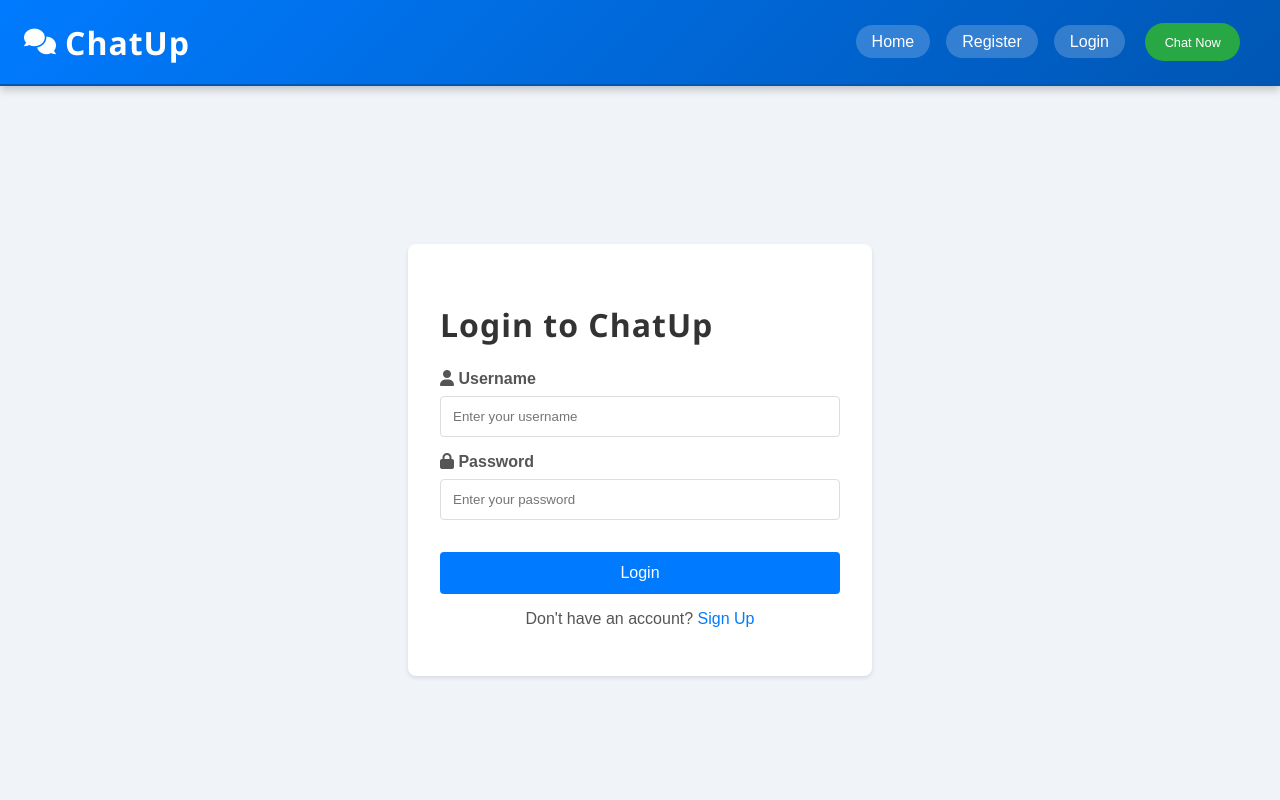
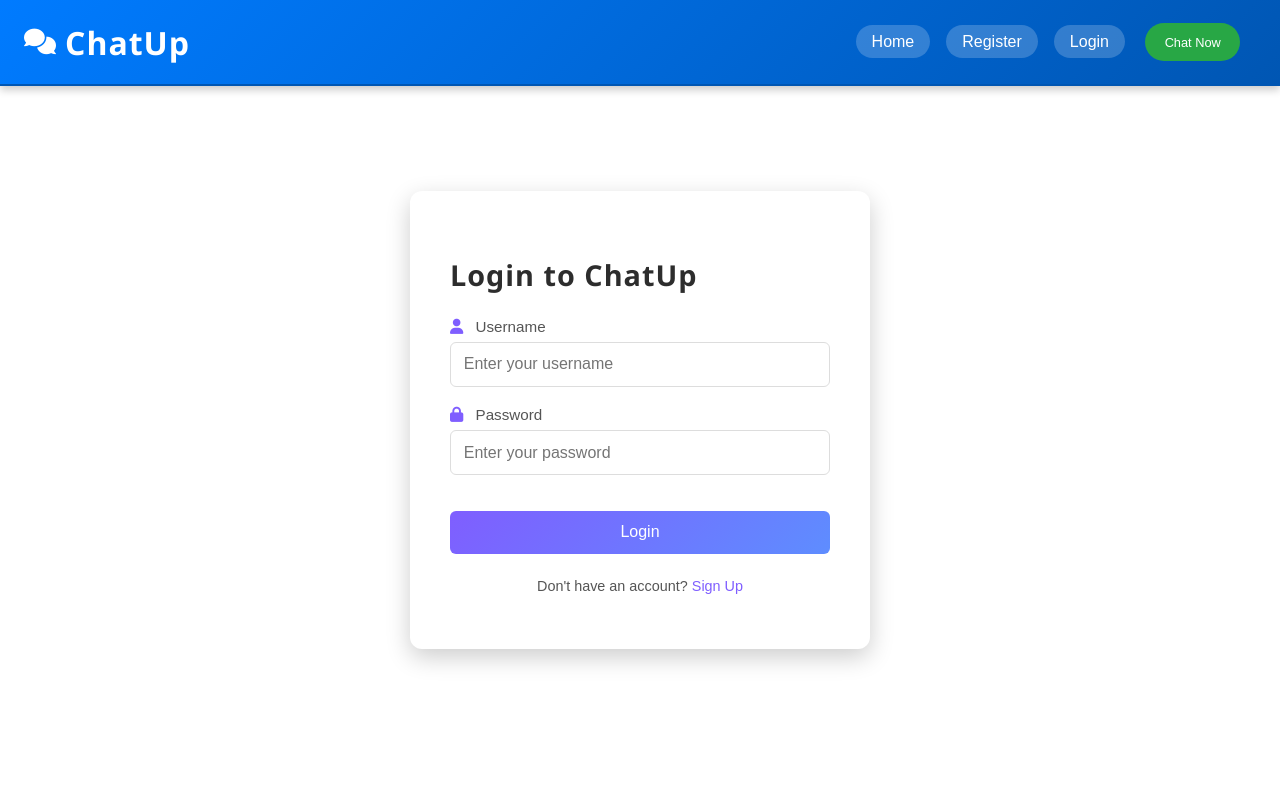
Before and after one commit to vkrm03/Chat_Up, a React (Vite) app in the folder FrontEnd/chat-app/: page /login in a window 1280 px wide. Shown: the top 800 px of the page. Built offline with nearby package versions, Linux system fonts and the light colour scheme.

Commit message:
Chat Page updated

```diff
--- a/FrontEnd/chat-app/src/App.jsx
+++ b/FrontEnd/chat-app/src/App.jsx
@@ -6,6 +6,8 @@ import Footer from './Footer';
 import Login from './Login';
 import Register from './Register';
 import Chat from './ChatPage';
+import JoinRoom from './JoinRoom';
+import CreateRoom from './CreateRoom';
 import NotFound from './NotFound';
 
 function App() {
@@ -18,6 +20,8 @@ function App() {
           <Route path="/login" element={<Login />} />
           <Route path="/register" element={<Register />} />
           <Route path="/chat" element={<Chat />} />
+          <Route path="/chat/join-room" element={<JoinRoom />} />
+          <Route path="/chat/create-room" element={<CreateRoom />} />
           <Route path="*" element={<NotFound />} />
         </Routes>
         <ConditionalFooter />
--- /dev/null
+++ b/FrontEnd/chat-app/src/CreateRoom.jsx
@@ -0,0 +1,37 @@
+import React, { useState } from 'react';
+import './assets/Room.css';
+
+function CreateRoom() {
+  const [roomName, setRoomName] = useState('');
+
+  const handleCreateRoom = (e) => {
+    e.preventDefault();
+    if (!roomName.trim()) {
+      alert('Please enter a room name.');
+      return;
+    }
+    console.log('Creating new room:', roomName);
+  };
+
+  return (
+    <div className="room-container">
+      <div className="room-card">
+        <h2>Create a Chat Room</h2>
+        <p className="room-subtitle">Start a new conversation with friends!</p>
+
+        <form onSubmit={handleCreateRoom}>
+          <input
+            type="text"
+            placeholder="Enter Room Name"
+            value={roomName}
+            onChange={(e) => setRoomName(e.target.value)}
+            className="room-input"
+          />
+          <button type="submit" className="room-btn">Create Room</button>
+        </form>
+      </div>
+    </div>
+  );
+}
+
+export default CreateRoom;
--- a/FrontEnd/chat-app/src/Footer.jsx
+++ b/FrontEnd/chat-app/src/Footer.jsx
@@ -23,7 +23,7 @@ const Footer = () => {
           <ul className="footer-social">
             <li><a href="https://www.facebook.com" target="_blank" rel="noopener noreferrer"><i className="fab fa-facebook-f"></i></a></li>
             <li><a href="https://x.com/VikramA354575" target="_blank" rel="noopener noreferrer"><i className="fab fa-twitter"></i></a></li>
-            <li><a href="https://www.instagram.com/vkrxm_.io/" target="_blank" rel="noopener noreferrer"><i className="fab fa-instagram"></i></a></li>
+            <li><a href="https://www.instagram.com/vkrxm_zzz/" target="_blank" rel="noopener noreferrer"><i className="fab fa-instagram"></i></a></li>
             <li><a href="https://www.linkedin.com/in/vkrma/" target="_blank" rel="noopener noreferrer"><i className="fab fa-linkedin-in"></i></a></li>
           </ul>
         </div>
--- a/FrontEnd/chat-app/src/Home.jsx
+++ b/FrontEnd/chat-app/src/Home.jsx
@@ -1,14 +1,20 @@
 import React from "react";
+import { useNavigate } from "react-router-dom";
 import "./assets/Home.css";
 
 function Home() {
+    const navigate = useNavigate();
+
+    const handleStartChat = () => {
+        navigate("/chat");
+    };
     return (
         <div className="main-content">
             <div className="welcome-section">
                 <div className="welcome-text">
                     <h1 >Welcome to ChatUp</h1>
                     <p>Connect with your friends and family instantly. Enjoy seamless and secure messaging.</p>
-                    <button className="start-chat-btn">Start Chatting</button>
+                    <button className="start-chat-btn" onClick={handleStartChat}>Start Chatting</button>
                 </div>
                 <div className="welcome-image">
                     <img src="./chating.png" alt="Welcome to ChatUp" />
--- /dev/null
+++ b/FrontEnd/chat-app/src/JoinRoom.jsx
@@ -0,0 +1,37 @@
+import React, { useState } from 'react';
+import './assets/Room.css';
+
+function JoinRoom() {
+  const [roomCode, setRoomCode] = useState('');
+
+  const handleJoinRoom = (e) => {
+    e.preventDefault();
+    if (!roomCode.trim()) {
+      alert('Please enter a room code.');
+      return;
+    }
+    console.log('Joining room with code:', roomCode);
+  };
+
+  return (
+    <div className="room-container">
+      <div className="room-card">
+        <h2>Join a Chat Room</h2>
+        <p className="room-subtitle">Enter the room code to join your friends!</p>
+
+        <form onSubmit={handleJoinRoom}>
+          <input
+            type="text"
+            placeholder="Enter Room Code"
+            value={roomCode}
+            onChange={(e) => setRoomCode(e.target.value)}
+            className="room-input"
+          />
+          <button type="submit" className="room-btn">Join Room</button>
+        </form>
+      </div>
+    </div>
+  );
+}
+
+export default JoinRoom;
--- a/FrontEnd/chat-app/src/Login.jsx
+++ b/FrontEnd/chat-app/src/Login.jsx
@@ -9,16 +9,37 @@ function Login() {
         <h2>Login to ChatUp</h2>
         <form>
           <div className="form-group">
-            <label htmlFor="username"><i class="fa-solid fa-user"></i> Username</label>
-            <input type="text" id="username" name="username" placeholder="Enter your username" />
+            <label htmlFor="username">
+              <i className="fa-solid fa-user"></i> Username
+            </label>
+            <input
+              type="text"
+              id="username"
+              name="username"
+              placeholder="Enter your username"
+            />
           </div>
+
           <div className="form-group">
-            <label htmlFor="password"><i class="fa-solid fa-lock"></i> Password</label>
-            <input type="password" id="password" name="password" placeholder="Enter your password" />
+            <label htmlFor="password">
+              <i className="fa-solid fa-lock"></i> Password
+            </label>
+            <input
+              type="password"
+              id="password"
+              name="password"
+              placeholder="Enter your password"
+            />
           </div>
-          <button type="submit" className='login-btn'>Login</button>
+
+          <button type="submit" className="login-btn">
+            Login
+          </button>
         </form>
-        <p className="signup-link">Don't have an account? <Link to="/register">Sign Up</Link></p>
+
+        <p className="signup-link">
+          Don't have an account? <Link to="/register">Sign Up</Link>
+        </p>
       </div>
     </div>
   );
--- a/FrontEnd/chat-app/src/assets/Login.css
+++ b/FrontEnd/chat-app/src/assets/Login.css
@@ -1,172 +1,130 @@
-/* Login.css */
-
-/* Ensure the body has a background color */
 body {
-    background-color: #f0f4f8;
-    font-family: Arial, sans-serif;
   margin: 0;
   padding: 0;
+  font-family: "Poppins", Arial, sans-serif;
+  background-attachment: fixed;
+  color: #333;
 }
 
-  /* Center the login form */
 .login-container {
   display: flex;
   justify-content: center;
   align-items: center;
-    margin-top: 100px;
-    height: 90vh;
+  height: 100vh;
+  padding: 20px;
 }
 
 .login-form {
-    background-color: #fff;
-    padding: 2rem;
-    border-radius: 8px;
-    box-shadow: 0 2px 4px rgba(0, 0, 0, 0.1);
-    max-width: 400px;
+  background: #fff;
+  padding: 2.5rem;
+  border-radius: 12px;
+  box-shadow: 0 8px 25px rgba(0, 0, 0, 0.2);
+  max-width: 380px;
   width: 100%;
   text-align: center;
+  transition: transform 0.3s ease;
+}
+
+.login-form:hover {
+  transform: translateY(-3px);
 }
 
 .login-form h2 {
   margin-bottom: 1.5rem;
-    color: #333;
+  color: #2d2d2d;
+  font-weight: 600;
+  font-size: 1.8rem;
 }
 
 .form-group {
-    margin-bottom: 1rem;
+  margin-bottom: 1.2rem;
   text-align: left;
 }
 
 .form-group label {
   display: block;
-    margin-bottom: 0.5rem;
-    font-weight: bold;
+  margin-bottom: 0.4rem;
+  font-weight: 500;
   color: #555;
+  font-size: 0.95rem;
+}
+
+.form-group i {
+  margin-right: 8px;
+  color: #7f5eff;
 }
 
 .form-group input {
   width: 100%;
-    padding: 0.75rem;
+  padding: 0.8rem;
   border: 1px solid #ddd;
-    border-radius: 4px;
+  border-radius: 6px;
   box-sizing: border-box;
+  font-size: 1rem;
+  transition: 0.3s;
+}
+
+.form-group input:focus {
+  outline: none;
+  border-color: #7f5eff;
+  box-shadow: 0 0 6px rgba(127, 94, 255, 0.4);
 }
 
 .login-btn {
-    background-color: #007bff;
+  background: linear-gradient(135deg, #7f5eff, #5e8dff);
   color: #fff;
   border: none;
-    padding: 0.75rem;
-    border-radius: 4px;
+  padding: 0.8rem;
+  border-radius: 6px;
   cursor: pointer;
   font-size: 1rem;
+  font-weight: 500;
   width: 100%;
   margin-top: 1rem;
+  transition: 0.3s ease;
 }
 
 .login-btn:hover {
-    background-color: #0056b3;
+  background: linear-gradient(135deg, #5e8dff, #7f5eff);
+  transform: translateY(-2px);
 }
 
 .signup-link {
-    margin-top: 1rem;
+  margin-top: 1.5rem;
   color: #555;
+  font-size: 0.9rem;
 }
 
 .signup-link a {
-    color: #007bff;
+  color: #7f5eff;
   text-decoration: none;
+  font-weight: 500;
+  transition: 0.3s;
 }
 
 .signup-link a:hover {
   text-decoration: underline;
 }
 
-  /* Responsive Design */
-  @media screen and (min-width: 600px) and (max-width: 800px) {
+@media screen and (max-width: 480px) {
   .login-form {
     padding: 1.5rem;
+    max-width: 300px;
   }
 
   .login-form h2 {
-      font-size: 1.5rem;
-    }
-
-    button {
-      font-size: 0.875rem;
-    }
-    .login-container {
-        margin-top: 60px;
-        height: 90vh;
-      }
-}
-@media screen and (min-width: 500px) and (max-width: 600px) {
-    .login-form {
-      padding: 1.5rem;
-    }
-
-    .login-form h2 {
-      font-size: 1.3rem;
-    }
-
-    button {
-      font-size: 0.875rem;
-    }
-    .login-container {
-        margin-top: 40px;
-        height: 90vh;
-      }
-}
-
-@media screen and (min-width: 400px) and (max-width: 500px) {
-    .login-form {
-        max-width: 300px;
-        width: 100%;
-      }
-    .login-form h2 {
-      font-size: 1rem;
-    }
-    .form-group label {
-        font-size: 0.8em;
+    font-size: 1.4rem;
   }
 
   .form-group input {
-        padding: 0.5rem;
+    padding: 0.7rem;
   }
+
   .login-btn {
-      font-size: 0.8rem;
+    font-size: 0.9rem;
   }
-    .login-container {
-        margin-top: 40px;
-        height: 80vh;
-      }
+
   .signup-link {
-        font-size: 0.8em;
+    font-size: 0.85rem;
   }
 }
-
-@media screen and (min-width: 200px) and (max-width: 400px) {
-    .login-form {
-        max-width: 230px;
-      }
-    .login-form h2 {
-      font-size: 1rem;
-    }
-    .form-group label {
-        font-size: 0.8em;
-      }
-
-    .form-group input {
-        padding: 0.5rem;
-      }
-    .login-btn {
-      font-size: 0.7rem;
-    }
-    .login-container {
-        margin-top: 20px;
-        height: 80vh;
-      }
-      .signup-link {
-        font-size: 0.8em;
-      }
-}
--- /dev/null
+++ b/FrontEnd/chat-app/src/assets/Room.css
@@ -0,0 +1,137 @@
+.room-container {
+  display: flex;
+  justify-content: center;
+  align-items: center;
+  background: linear-gradient(135deg, #7f5eff, #5e8dff);
+  min-height: 100vh;
+  padding: 20px;
+  box-sizing: border-box;
+}
+
+.chat-choice-wrapper {
+  display: flex;
+  gap: 2rem;
+  flex-wrap: wrap;
+  justify-content: center;
+  align-items: center;
+  width: 100%;
+  max-width: 900px;
+  margin: 0 auto;
+  padding: 20px;
+}
+
+.room-card {
+  background: #fff;
+  padding: 2.5rem;
+  border-radius: 14px;
+  box-shadow: 0 8px 25px rgba(0, 0, 0, 0.2);
+  flex: 1 1 280px;
+  max-width: 320px;
+  display: flex;
+  flex-direction: column;
+  justify-content: space-between;
+  align-items: center;
+  text-align: center;
+  animation: fadeIn 0.4s ease-in-out;
+  transition: transform 0.3s ease;
+  min-height: 320px;
+  box-sizing: border-box;
+}
+
+.room-card:hover {
+  transform: translateY(-4px);
+}
+
+.room-card h2 {
+  margin-bottom: 0.5rem;
+  color: #333;
+  font-size: 1.8rem;
+  font-weight: 600;
+}
+
+.room-subtitle {
+  color: #666;
+  font-size: 0.95rem;
+  margin-bottom: 1.5rem;
+}
+
+.room-input {
+  width: 100%;
+  padding: 0.8rem;
+  border: 1px solid #ddd;
+  border-radius: 6px;
+  font-size: 1rem;
+  margin-bottom: 1rem;
+  transition: 0.3s ease;
+  box-sizing: border-box;
+}
+
+.room-input:focus {
+  outline: none;
+  border-color: #7f5eff;
+  box-shadow: 0 0 6px rgba(127, 94, 255, 0.4);
+}
+
+.room-btn {
+  background: linear-gradient(135deg, #7f5eff, #5e8dff);
+  color: #fff;
+  border: none;
+  padding: 0.8rem;
+  border-radius: 6px;
+  cursor: pointer;
+  font-size: 1rem;
+  font-weight: 500;
+  width: 100%;
+  transition: 0.3s ease;
+}
+
+.room-btn:hover {
+  background: linear-gradient(135deg, #5e8dff, #7f5eff);
+  transform: translateY(-2px);
+}
+
+@keyframes fadeIn {
+  from {
+    opacity: 0;
+    transform: translateY(15px);
+  }
+  to {
+    opacity: 1;
+    transform: translateY(0);
+  }
+}
+
+@media screen and (max-width: 768px) {
+  .chat-choice-wrapper {
+    gap: 1.5rem;
+  }
+
+  .room-card {
+    flex: 1 1 100%;
+    max-width: 100%;
+    min-height: 280px;
+  }
+}
+
+@media screen and (max-width: 480px) {
+  .room-container {
+    padding: 10px;
+  }
+
+  .room-card {
+    padding: 1.5rem;
+    min-height: 260px;
+  }
+
+  .room-card h2 {
+    font-size: 1.4rem;
+  }
+
+  .room-subtitle {
+    font-size: 0.85rem;
+  }
+
+  .room-btn {
+    font-size: 0.9rem;
+  }
+}
```
Also changed, not shown: FrontEnd/chat-app/src/ChatPage.jsx (+37 -1 lines). Lines whose indentation alone changed are shown as unchanged.
